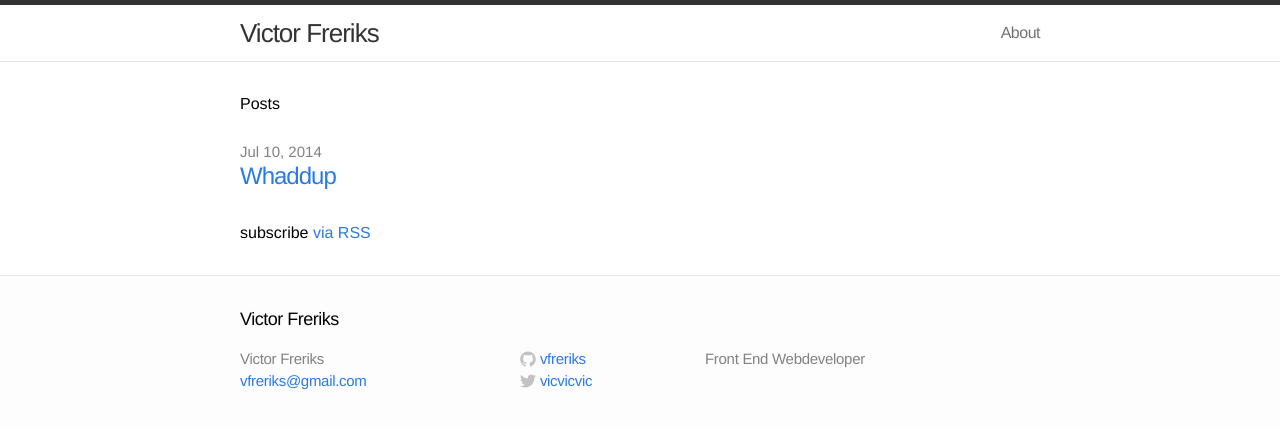
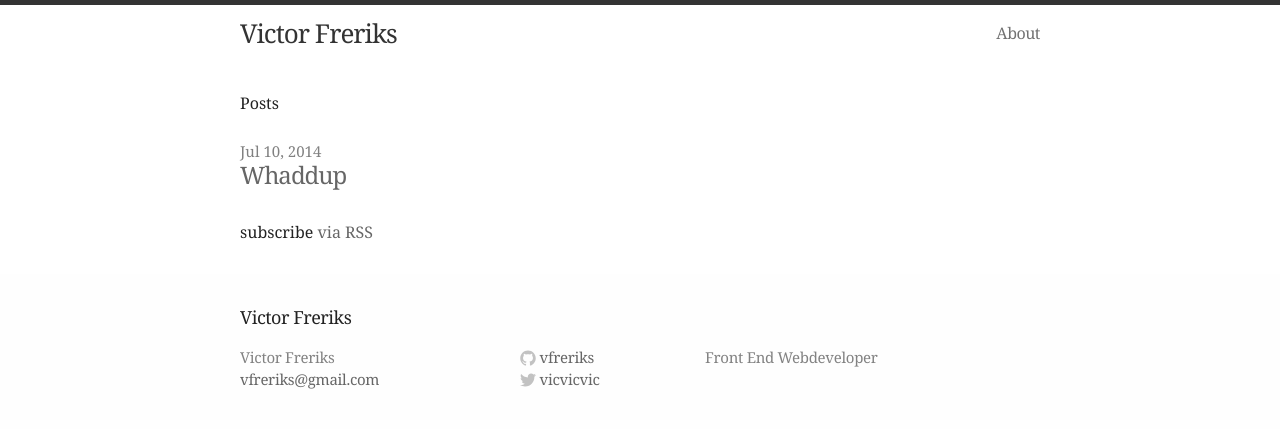
Before and after one commit to vfreriks/vfreriks.github.io, a Jekyll site: the page built from index.html, in a window 1280 px wide. Shown: the top 429 px of the page. Built offline with Jekyll 4.4.1, drawn with Linux system fonts in a browser that asks for light colours.

Commit message:
Added font change

```diff
--- a/_includes/head.html
+++ b/_includes/head.html
@@ -7,6 +7,7 @@
     <link rel="canonical" href="{{ page.url | replace:'index.html','' | prepend: site.baseurl | prepend: site.url }}">
 
     <!-- Custom CSS -->
+    <link href='http://fonts.googleapis.com/css?family=Noto+Serif:400,700,400italic,700italic' rel='stylesheet' type='text/css'>
     <link rel="stylesheet" href="{{ "/css/main.css" | prepend: site.baseurl }}">
 
 </head>
--- a/css/main.css
+++ b/css/main.css
@@ -9,18 +9,19 @@
 html, body { height: 100%; }
 
 body {
-  font-family: Helvetica, Arial, sans-serif;
+  font-family: 'Noto Serif', Georgia, 'Times New Roman', TImes, serif;
   font-size: 16px;
   line-height: 1.5;
   font-weight: 300;
-  background-color: #fdfdfd;
+  background-color: #fefefe;
+  color:#222;
 }
 
 h1, h2, h3, h4, h5, h6 { font-size: 100%; font-weight: 400; }
 
-a         { color: #2a7ae2; text-decoration: none; }
-a:hover   { color: #000; text-decoration: underline; }
-a:visited { color: #205caa; }
+a         { color: #666; text-decoration: none; }
+a:hover   { color: #333; text-decoration: underline; }
+a:visited { color: #999; }
 
 /* Utility */
 
@@ -42,7 +43,6 @@ a:visited { color: #205caa; }
 
 .site-header {
   border-top: 5px solid #333;
-  border-bottom: 1px solid #e8e8e8;
   min-height: 56px;
   background-color: white;
 }
@@ -76,7 +76,6 @@ a:visited { color: #205caa; }
 /* Site footer */
 
 .site-footer {
-  border-top: 1px solid #e8e8e8;
   padding: 30px 0;
 }
 
```
